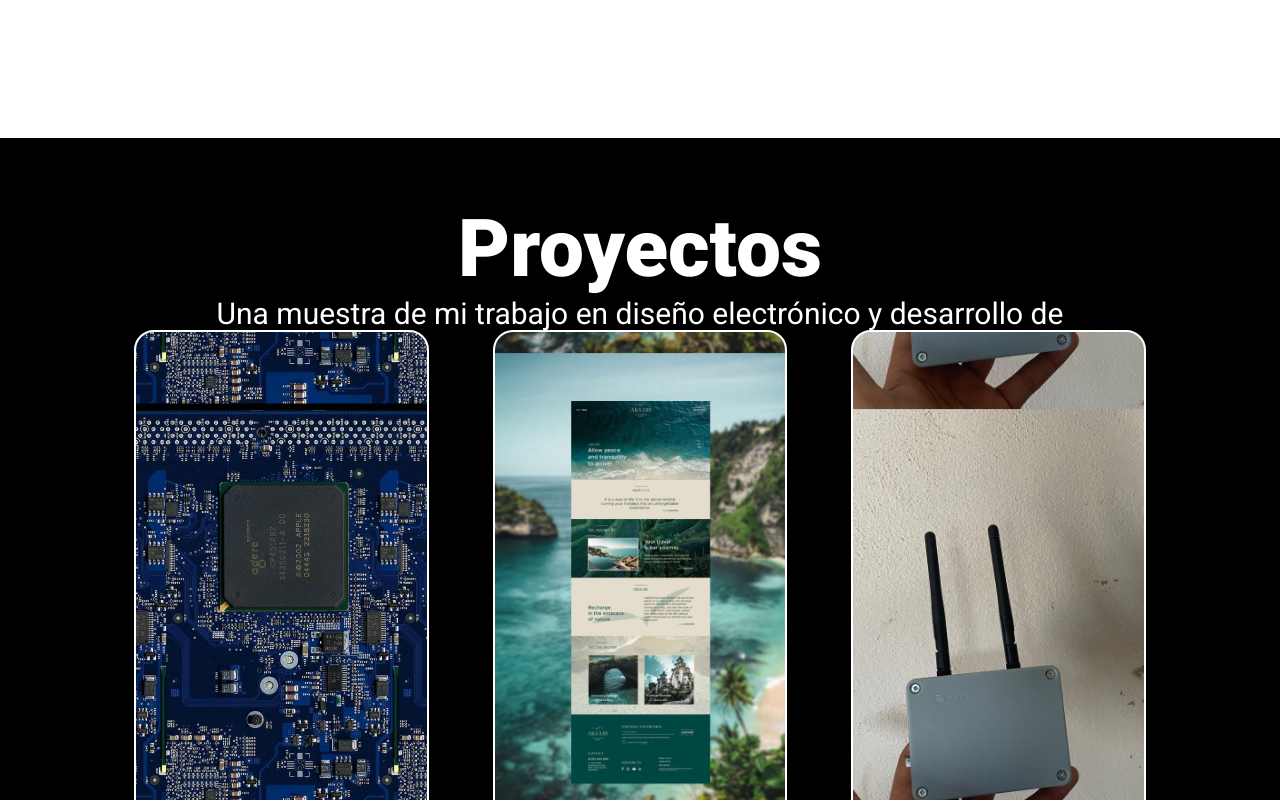
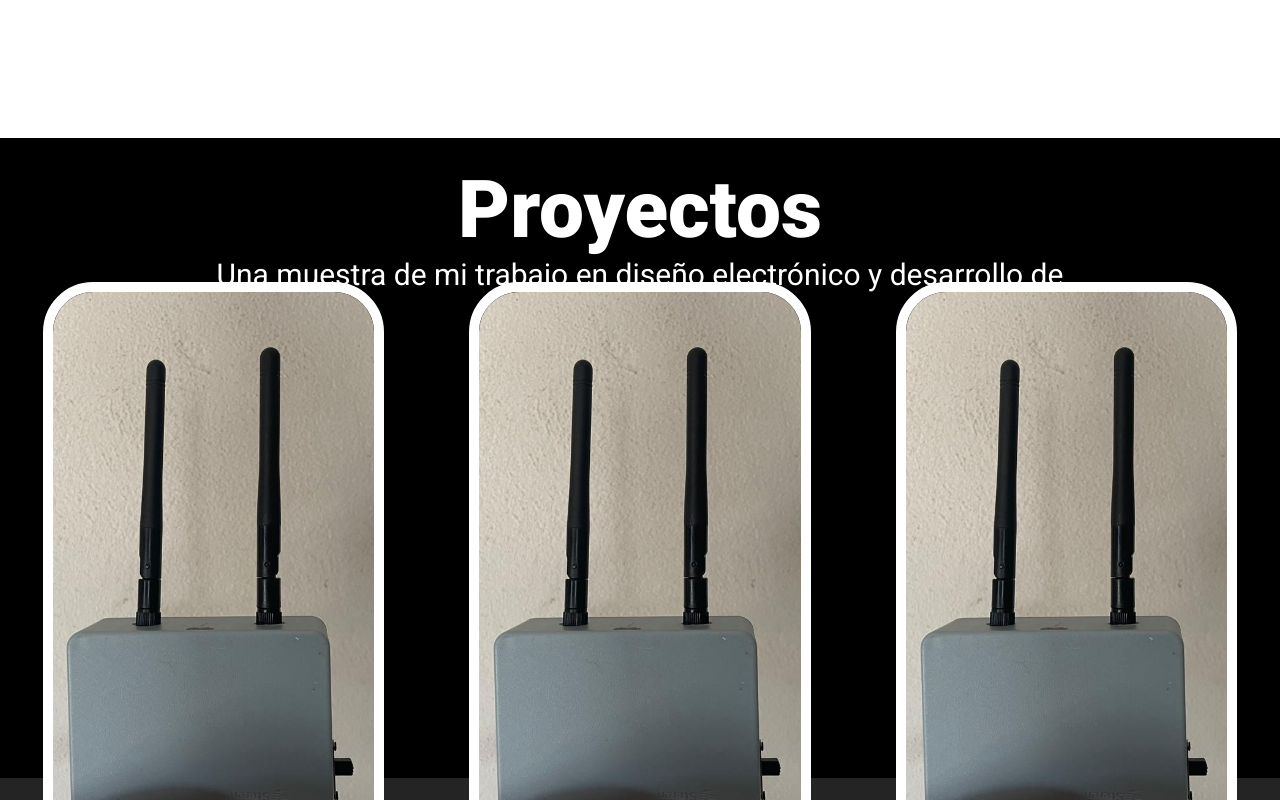
Before and after one commit to TwinCoyote/Page_Rub3n, a React (Vite) app: page / in a window 1280 px wide. Shown: the part 1800-2600 px from the top of the page. Built offline with nearby package versions, Linux system fonts and the light colour scheme; a web font is replaced by a local one.

Commit message:
Re organization, Add features with react and refactor pages

```diff
--- a/src/App.jsx
+++ b/src/App.jsx
@@ -1,16 +1,16 @@
 import React from "react";
-import Header from "./Components/header";
-import Segunda_parte from "./Components/segunda_parte";
-import Tercera_parte from "./Components/tercera_parte";
-import "./index.css";
-import Footer from "./Components/Pie_Pagina";
+import Home from "./Components/Home.jsx";
+import { BrowserRouter as Router, Route, Routes } from "react-router-dom";
+import Projects from "./Components/projects.jsx";
+
 function App() {
   return (
-    <div>
-      <Header />
-      <Segunda_parte />
-      <Tercera_parte />
-      <Footer />
+    <div className="content">
+      <Routes>
+        <Route exact path="/" element={<Home />} />
+        <Route path="/projects" element={<Projects />} />
+        {/* Add other routes here */}
+      </Routes>
     </div>
   );
 }
--- /dev/null
+++ b/src/Components/Home.jsx
@@ -0,0 +1,19 @@
+import React from "react";
+import Header from "./header.jsx";
+import Segunda_parte from "./segunda_parte.jsx";
+import Tercera_parte from "./Tercera_parte.jsx";
+import "../index.css";
+import Footer from "./Pie_Pagina";
+
+function Home() {
+  return (
+    <div>
+      <Header />
+      <Segunda_parte />
+      <Tercera_parte />
+      <Footer />
+    </div>
+  );
+}
+
+export default Home;
--- a/src/Components/item.jsx
+++ b/src/Components/item.jsx
@@ -1,11 +1,17 @@
 import React from "react";
+import { Link } from "react-router-dom";
+import "./projects.css";
 
-function item() {
+function Item(props) {
   return (
-    <div className="box-container">
-      <div></div>
-    </div>
+    <Link to={props.path}>
+      <div className="card">
+        <div className="v_uno">
+          <img src={props.image} />
+        </div>
+      </div>
+    </Link>
   );
 }
 
-export default item;
+export default Item;
--- /dev/null
+++ b/src/Components/itembox.css
@@ -0,0 +1,4 @@
+.Container {
+  display: flex;
+  height: 80%;
+}
--- a/src/Components/itembox.jsx
+++ b/src/Components/itembox.jsx
@@ -1,7 +1,15 @@
 import React from "react";
+import Item from "./item.jsx";
+import "./itembox.css";
 
-function itembox() {
-  return <div>itembox</div>;
+function Itembox() {
+  return (
+    <div className="Container">
+      <Item image={"./Jamm.jpeg"} path="/sales" />
+      <Item image={"./Jamm.jpeg"} path="/webs" />
+      <Item image={"./Jamm.jpeg"} path="/projects" />
+    </div>
+  );
 }
 
-export default itembox;
+export default Itembox;
--- /dev/null
+++ b/src/Components/projects.css
@@ -0,0 +1,30 @@
+.card {
+  display: flex;
+  width: 100%;
+  height: 100%;
+  justify-content: center;
+  align-items: center;
+  margin-top: -15%;
+  transition: transform 0.3s ease-in-out;
+}
+
+.card:hover {
+  transform: scale(1.1);
+}
+.v_uno {
+  width: 80%;
+  height: 95%;
+  display: flex;
+  justify-content: center;
+  border-radius: 50px;
+  border-style: solid;
+  border-color: white;
+  border-radius: 50px;
+  border-width: 10px;
+  overflow: hidden;
+}
+img {
+  width: 100%;
+  height: 100%;
+  object-fit: cover;
+}
--- /dev/null
+++ b/src/Components/projects.jsx
@@ -0,0 +1,8 @@
+import React from "react";
+import "./projects.css";
+
+function projects() {
+  return <div className="projects"></div>;
+}
+
+export default projects;
--- a/src/Components/tercera_parte.jsx
+++ b/src/Components/tercera_parte.jsx
@@ -1,4 +1,5 @@
 import React from "react";
+import Itembox from "./itembox";
 
 function tercera_parte() {
   return (
@@ -16,16 +17,9 @@ function tercera_parte() {
           </div>
         </div>
       </div>
+
       <div className="ventanas">
-        <div className="v uno">
-          <div className="uno" />
-        </div>
-        <div className="v dos">
-          <div className="dos" />
-        </div>
-        <div className="v tres">
-          <div className="tres" />
-        </div>
+        <Itembox />
       </div>
     </div>
   );
--- a/src/index.css
+++ b/src/index.css
@@ -236,13 +236,12 @@ span {
 .tercera_parte {
   background-color: #000000;
   width: 100%;
-  height: 950px;
+  height: 50vw;
   display: flex;
   color: white;
 }
 .proyectos {
   width: 100%;
-  gap: 1%;
   background-size: 200%;
 }
 
@@ -262,7 +261,7 @@ span {
 }
 
 .tercer_titulo {
-  margin-top: 5%;
+  margin-top: 2%;
   display: flex;
   justify-content: center;
   font-size: 40px;
@@ -272,13 +271,14 @@ span {
 
 .ventanas {
   width: 100%;
-  height: 67%;
+  height: 100%;
   margin-top: 15%;
   display: flex;
   justify-content: center;
   gap: 5%;
   position: absolute;
 }
+/*
 .v {
   width: 23%;
   border-radius: 20px;
@@ -286,8 +286,10 @@ span {
   border: 2px solid white;
 }
 .v:hover {
-  transform: scale(1.1); /* Escala la imagen al pasar el mouse */
+  transform: scale(1.1);
 }
+
+
 
 .tres {
   background-image: url("/Jam.jpeg");
@@ -306,6 +308,7 @@ span {
   background-size: 80%;
   background-position: 52% 60%;
 }
+*/
 
 .cuarta_parte {
   width: 100%;
@@ -491,7 +494,7 @@ span {
     text-align: center;
   }
 
-  .tercer_titulo {
+  /*.tercer_titulo {
     margin-top: 5%;
     display: flex;
     justify-content: center;
@@ -499,7 +502,7 @@ span {
 
     text-shadow: rgb(0, 0, 0) 0 4px;
   }
-
+*/
   .ventanas {
     width: 100%;
     height: 60%;
@@ -716,7 +719,7 @@ span {
     gap: 1%;
     background-size: 200%;
   }
-
+  /*
   .proyectos_des {
     display: flex;
     width: 100%;
@@ -731,6 +734,7 @@ span {
     font-size: 100%;
     text-align: center;
   }
+  */
 
   .tercer_titulo {
     margin-top: 5%;
```
